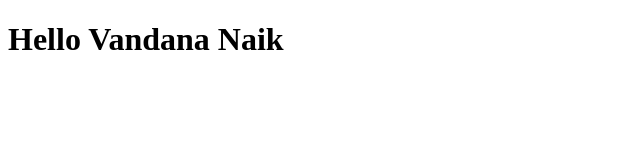
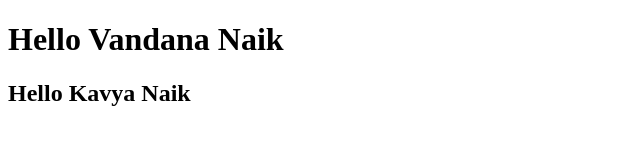
Before and after one commit to vandunaik/demo_repo2, a plain HTML site: page index.html in a window 1280 px wide. Shown: the whole page, without its empty margins (0-640 px from the left). Drawn offline with Linux system fonts and the light colour scheme.

Commit message:
added again

```diff
--- a/index.html
+++ b/index.html
@@ -10,6 +10,7 @@
 
     <body>
     <h1>Hello Vandana Naik</h1>
+    <h2>Hello Kavya Naik</h2>
 
 
 </body>
```
